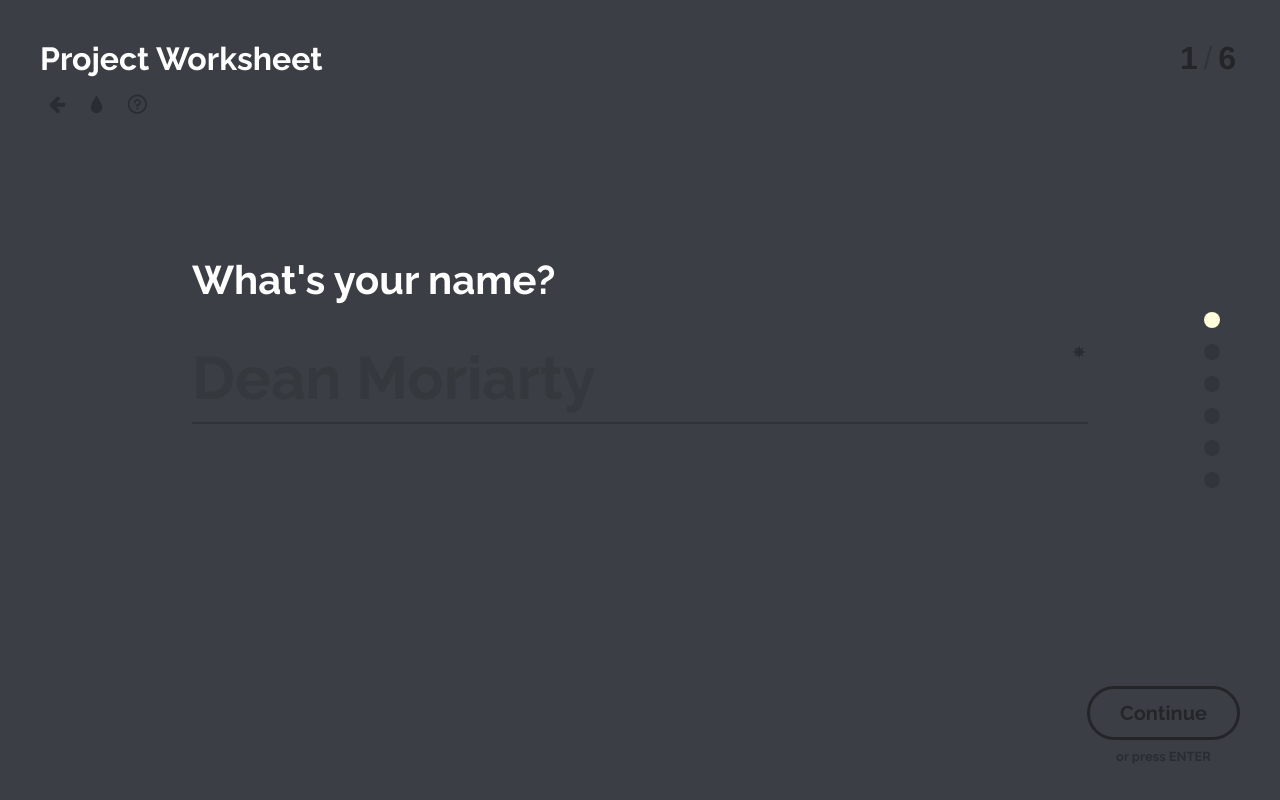
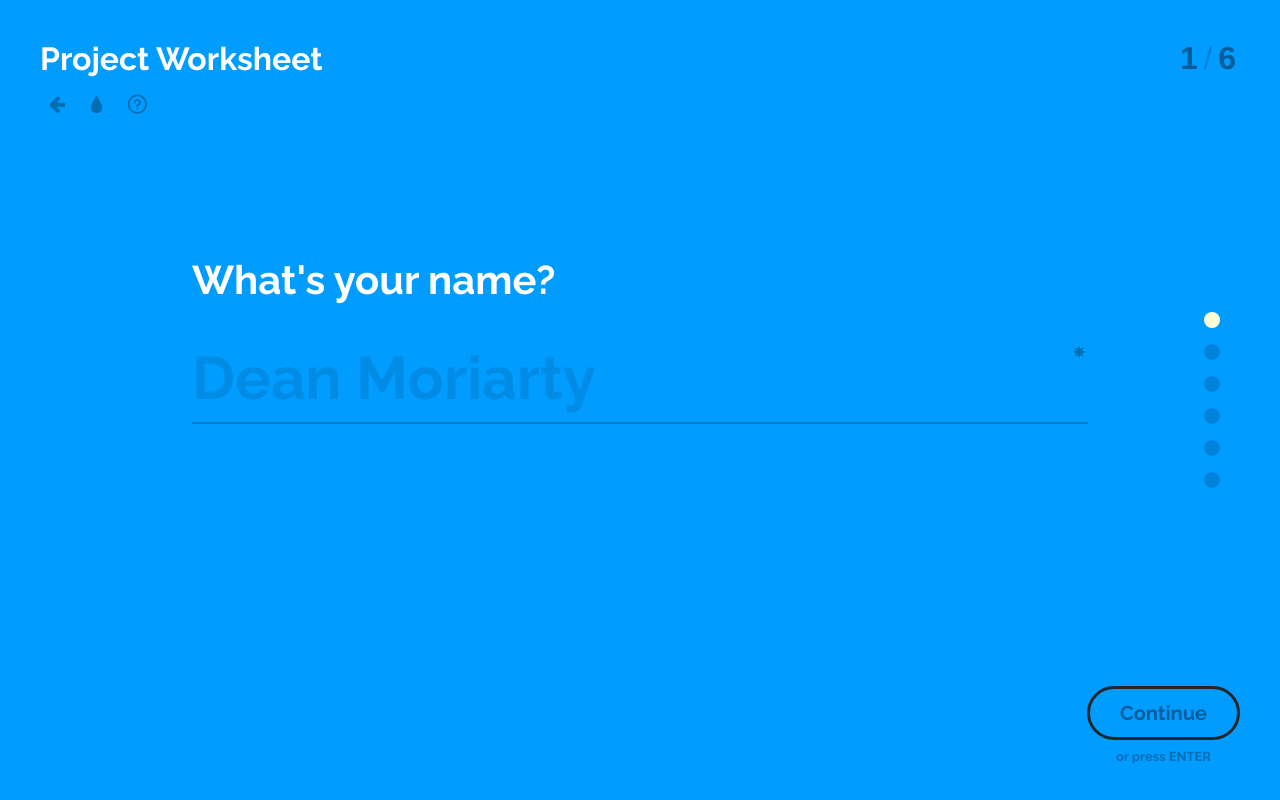
Before and after one commit to bhudelson/Minimal-Form, a plain HTML site: page index.html in a window 1280 px wide. Drawn offline with Linux system fonts and the light colour scheme.

Commit message:
updated bg color

```diff
--- a/css/demo.css
+++ b/css/demo.css
@@ -19,7 +19,7 @@ html, body, .container {
 }
 
 body {
-	background: #3b3f45;
+	background: #009CFF;
 	color: #fff;
 	font-weight: 400;
 	font-size: 1em;
```
